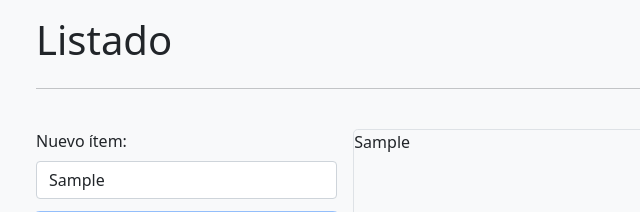
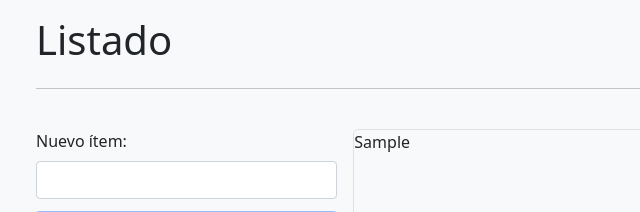
Before and after one commit to EmilianoPerezO/Listado, a plain HTML site: page index.html in a window 1280 px wide. Both pictures are taken after typing "Sample" into the empty fields and a click on the button "Agregar". Shown: the top 212 px of the page, 136-776 px from the left. Drawn offline with Linux system fonts and the light colour scheme.

Commit message:
work done

```diff
--- a/js/almacenar.js
+++ b/js/almacenar.js
@@ -1,20 +1,34 @@
 const btnA = document.getElementById("agregar");
 const btnL = document.getElementById("limpiar");
-const inputText = document.getElementById('item');
-const container = document.getElementById('contenedor');
+const inputText = document.getElementById("item");
+const container = document.getElementById("contenedor");
 
-btnA.addEventListener('click', () => {
-    let inputValue = inputText.value;
-    localStorage.setItem('inputText', inputValue);
-    console.log(localStorage.getItem("inputText"));
+let items = JSON.parse(localStorage.getItem("items")) || [];
 
-    if (inputValue) {
-        container.innerHTML += `<li>${inputValue}</li>`;
-    }
+btnA.addEventListener("click", () => {
+  let inputValue = inputText.value;
+
+  if (inputValue) {
+    items.push(inputValue);
+    localStorage.setItem("items", JSON.stringify(items));
+    inputText.value = "";
+    renderItems();
+  }
 });
 
-btnL.addEventListener('click', () => {
-    localStorage.clear();
-    container.innerHTML = null;
-    console.log(localStorage.getItem("inputText"));
+btnL.addEventListener("click", () => {
+  localStorage.removeItem("items");
+  items = [];
+  container.innerHTML = "";
 });
+
+function renderItems() {
+  container.innerHTML = "";
+  items.forEach((item) => {
+    const li = document.createElement("li");
+    li.textContent = item;
+    container.appendChild(li);
+  });
+}
+
+renderItems();
```
Also changed, not shown: index.html (+2 -1 lines).
